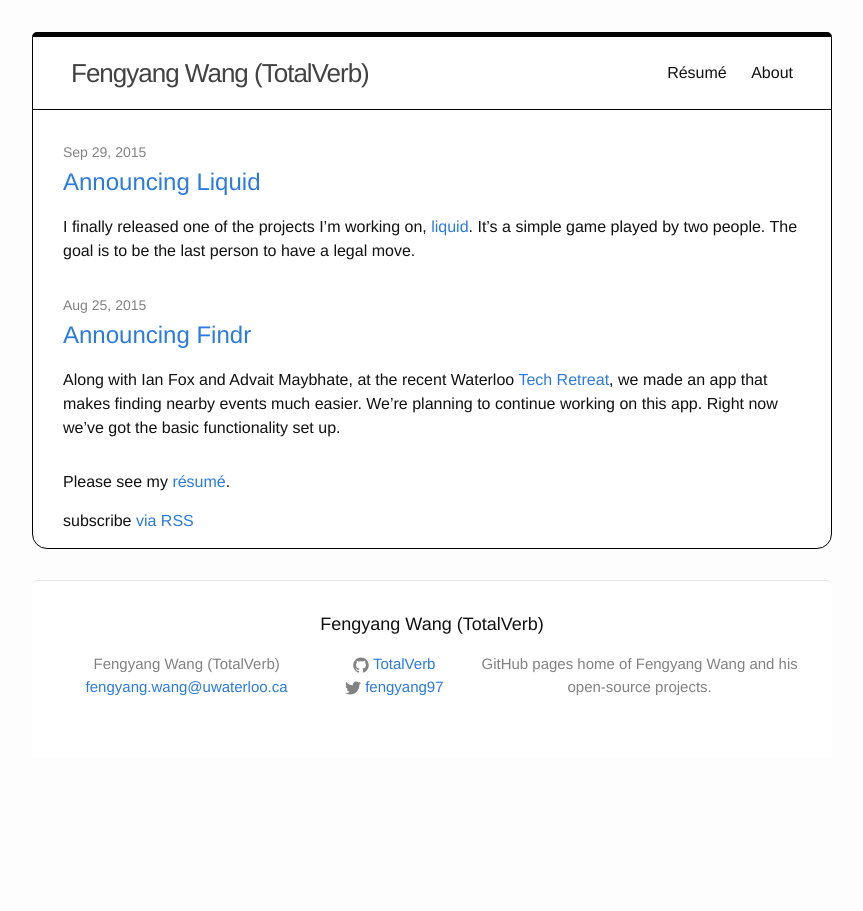
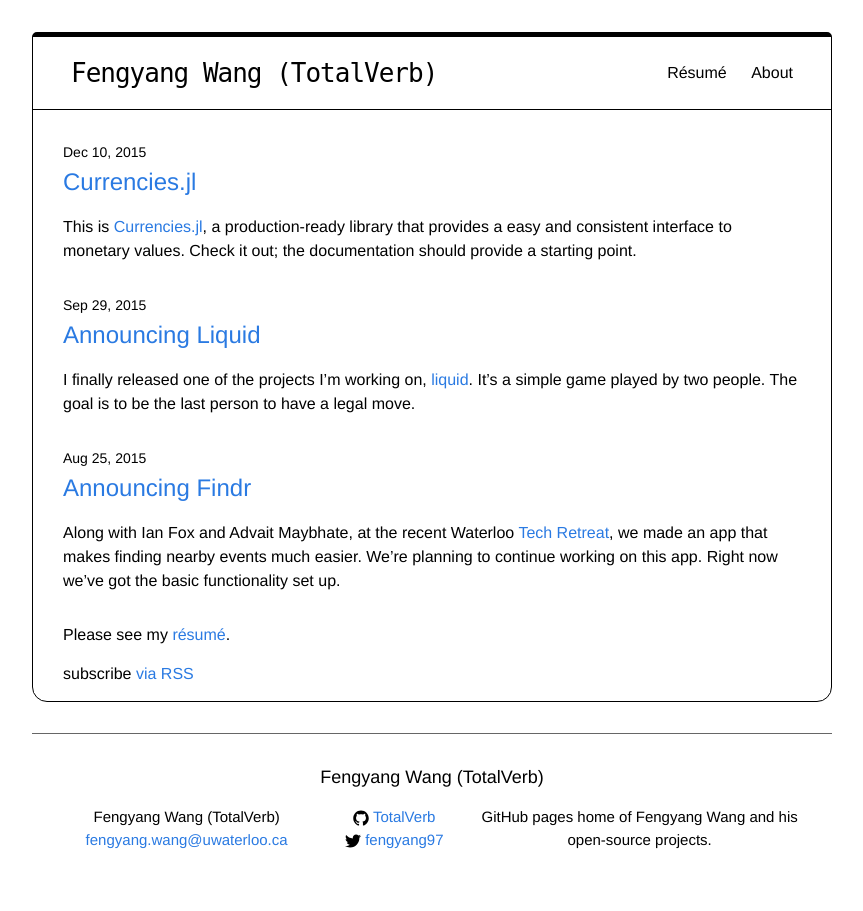
Before and after one commit to TotalVerb/totalverb.github.io, a Jekyll site: the page built from index.html, in a window 1280 px wide. Shown: the whole page, without its empty margins (208-1071 px from the left). Built offline with Jekyll 4.4.1, drawn with Linux system fonts in a browser that asks for light colours.

Commit message:
Add new currencies.jl post.

```diff
--- /dev/null
+++ b/_posts/2015-12-10-currencies-jl.markdown
@@ -0,0 +1,15 @@
+---
+layout: post
+title:  "Currencies.jl"
+date:   2015-12-10 17:52:25
+categories: julia assijn
+---
+This is [Currencies.jl], a production-ready library that provides a easy and
+consistent interface to monetary values. Check it out; the documentation should
+provide a starting point.
+
+It supports most of the features you'd want, such as custom precision, flexible
+internal representation, currency conversion, and zero-cost abstraction.
+
+
+[Currencies.jl]: https://github.com/TotalVerb/Currencies.jl
--- a/_sass/_layout.scss
+++ b/_sass/_layout.scss
@@ -1,14 +1,12 @@
-.site-title {
+a.site-title {
     font-size: 26px;
     line-height: 56px;
     letter-spacing: -1px;
     margin-bottom: 0;
     float: left;
 
-    &,
-    &:visited {
-        color: $grey-color-dark;
-    }
+    color: $text-color;
+    font-family: "DejaVu Sans Mono";
 }
 
 .site-nav {
@@ -82,6 +80,7 @@
 .site-footer {
     border-top: 1px solid $grey-color-light;
     padding: $spacing-unit 0;
+    border-radius: 0;
 }
 
 .footer-heading {
--- a/css/main.scss
+++ b/css/main.scss
@@ -24,11 +24,11 @@ $base-line-height: 1.5;
 
 $spacing-unit:     30px;
 
-$text-color:       #111;
-$background-color: #fdfdfd;
+$text-color:       #000;
+$background-color: #FFF;
 $brand-color:      #2a7ae2;
 
-$grey-color:       #828282;
+$grey-color:       black;
 $grey-color-light: lighten($grey-color, 40%);
 $grey-color-dark:  darken($grey-color, 25%);
 
--- a/resume/index.html
+++ b/resume/index.html
@@ -158,7 +158,7 @@ src="https://oss.maxcdn.com/libs/respond.js/1.4.2/respond.min.js">
       <section class="work-experience">
         <h1>Assijn</h1>
         <address>
-          <a href="#">GitHub</a>
+          <a href="https://github.com/TotalVerb/assijn">GitHub</a>
         </address>
         <time>2015</time>
 
```
